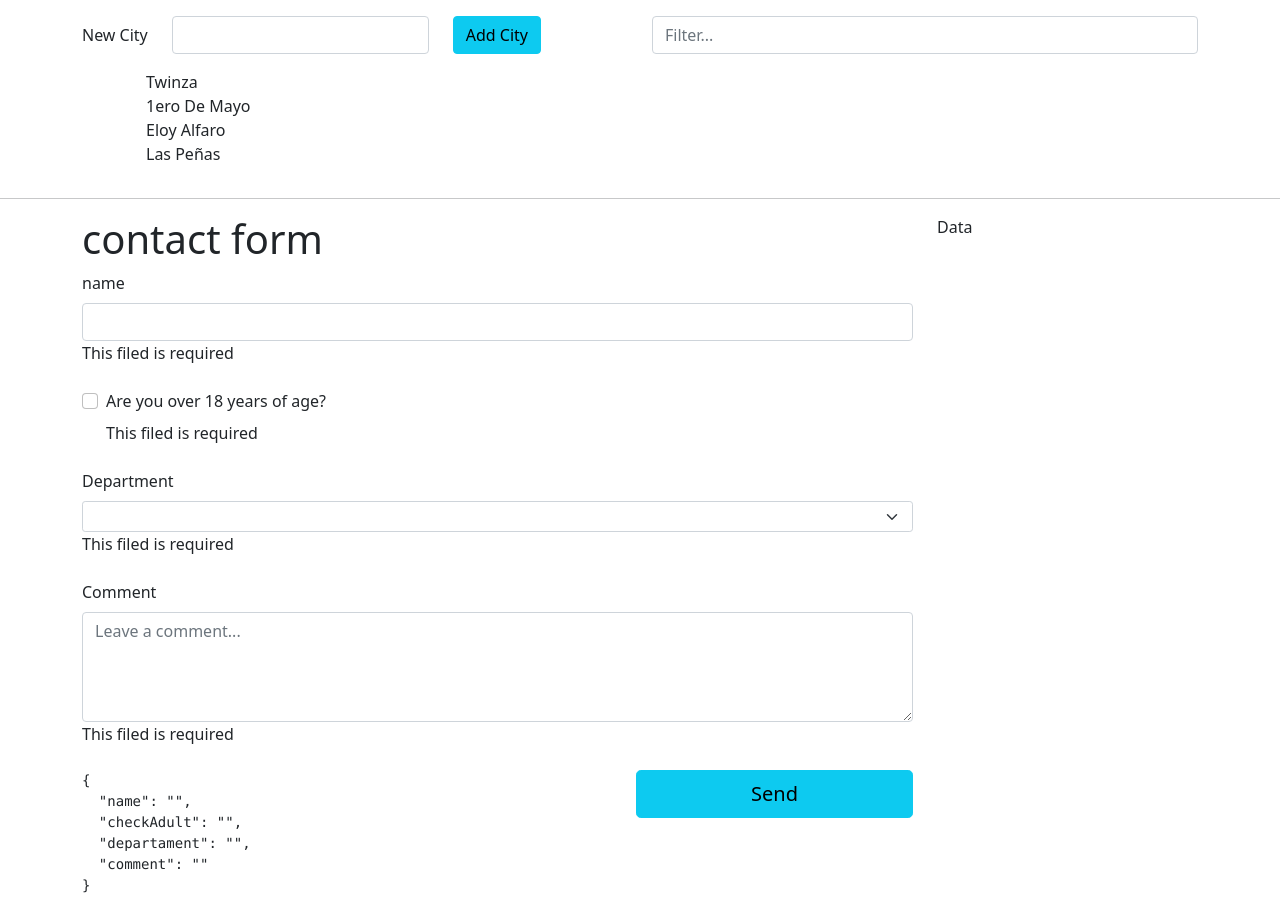
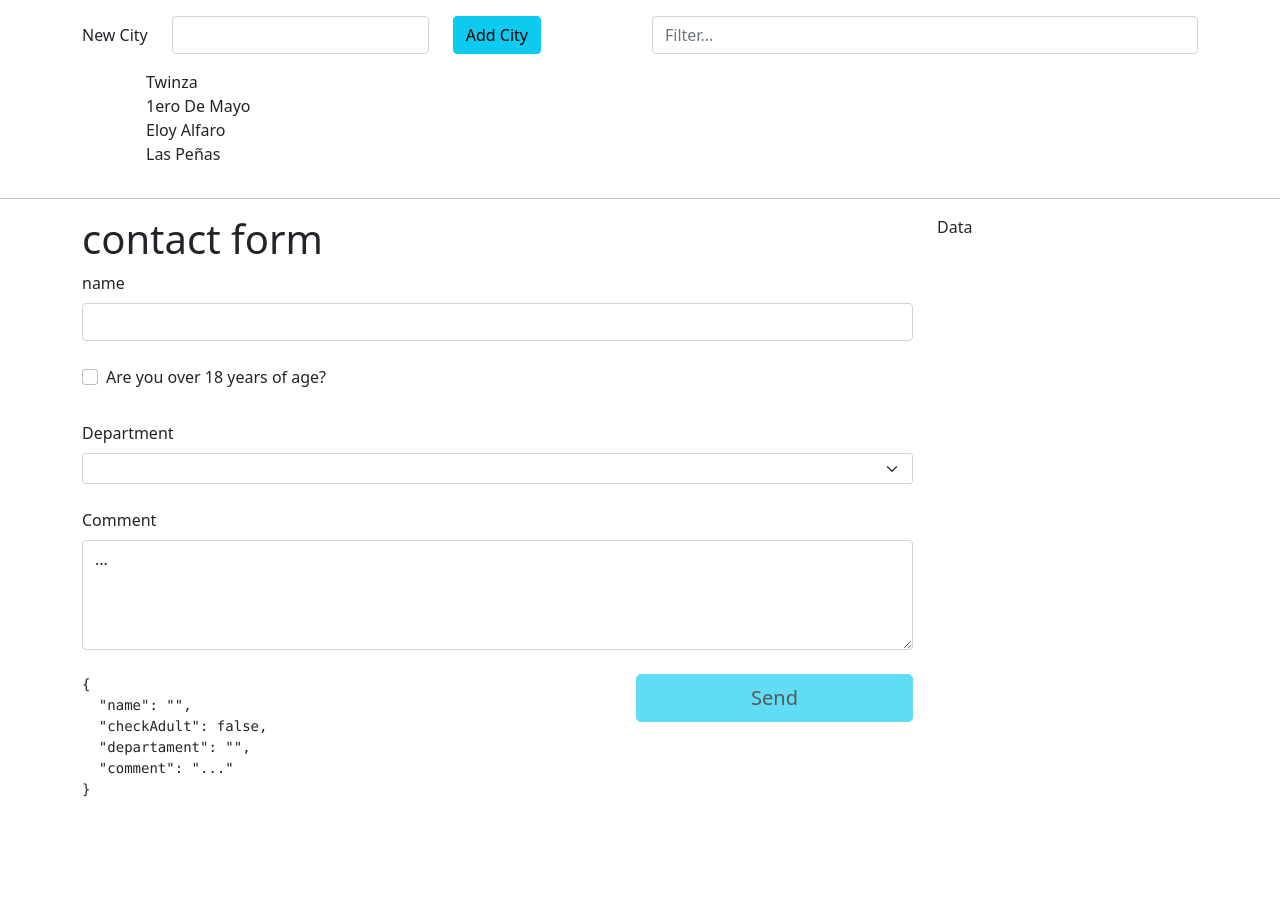
Before and after one commit to xBrayan/LearningAngular28Day, an Angular app: page / in a window 1280 px wide. After the commit the page ends 816 px from the top, so only its background shows below. Built offline with nearby package versions, Linux system fonts and the light colour scheme.

Commit message:
dia 14 - Formularios - TwoWayDataBinding Modelo - Validaciones

```diff
--- a/src/app/contact/contact.component.html
+++ b/src/app/contact/contact.component.html
@@ -2,35 +2,34 @@
 <form 	(ngSubmit)="onSubmit(contactForm.value)" #contactForm="ngForm" >
     <div class="mb-4">
         <label for="name" class="form-label" >name</label>
-        <input type="text" class="form-control" id="name" name="name" ngModel required>
-        <div class="invalid-feeback">This filed is required</div>
+        <input type="text" class="form-control" id="name" name="name" [(ngModel)]="model.name" required #name="ngModel">
+        <div [hidden]="name.valid || name. pristine" class="alert alert-danger">This filed is required</div>
     </div>
 
     <div class="mb-4 form-check">
         <label for="checkAdult" class="form-label">Are you over 18 years of age?</label>
-        <input type="checkbox" class="form-check-input" id="checkAdult" name="checkAdult" ngModel required >
-        <div class="invalid-feeback">This filed is required</div>
+        <input type="checkbox" class="form-check-input" id="checkAdult" name="checkAdult" [(ngModel)]="model.checkAdult" required #checkAdult="ngModel">
+        <div [hidden]="checkAdult.valid || checkAdult. pristine" class="alert alert-danger">This filed is required</div>
     </div>
 
     <div class="mb-4 ">
         <label for="departament" class="form-label">Department</label>
-        <select name="departament" id="departament" class="form-select form-select-sm" ngModel>
+        <select name="departament" id="departament" class="form-select form-select-sm" [(ngModel)]="model.departament">
             <option selected>Open this select menu</option>
             <option value="marketing">Marketing</option>
             <option value="sales">Sales</option>
             <option value="other">Other</option>
         </select>
-        <div class="invalid-feeback">This filed is required</div>
     </div>
 
     <div class="mb-4">
         <label for="comment" class="form-label">Comment</label>
-        <textarea name="comment" id="comment"  rows="4" class="form-control" placeholder="Leave a comment..." ngModel required></textarea>
+        <textarea name="comment" id="comment"  rows="4" class="form-control" placeholder="Leave a comment..." [(ngModel)]="model.comment" required #comment="ngModel"></textarea>
 
-        <div class="invalid-feeback">This filed is required</div>
+        <div [hidden]="comment.valid || comment. pristine" class="alert alert-danger">This filed is required</div>
     </div>
     <div class="d-grid gap-2 col-4 float-end">
-        <button type="submit" class="btn btn-info btn-lg">Send</button>
+        <button type="submit" class="btn btn-info btn-lg" [disabled]="contactForm.invalid">Send</button>
     </div>
 </form>
 <pre>{{contactForm.value | json }}</pre>
--- a/src/app/contact/contact.component.ts
+++ b/src/app/contact/contact.component.ts
@@ -1,4 +1,13 @@
 import { Component, OnInit } from '@angular/core';
+import { NgForm } from '@angular/forms';
+
+interface ContactForm{
+  "name": string;
+  "checkAdult": boolean;
+  "departament": string;
+  "comment": string;
+}
+
 
 @Component({
   selector: 'app-contact',
@@ -7,12 +16,19 @@ import { Component, OnInit } from '@angular/core';
 })
 export class ContactComponent implements OnInit {
 
+  model = {
+    name: "",
+    checkAdult: false,
+    departament: "",
+    comment: "..."
+  }
+
   constructor() { }
 
   ngOnInit(): void {
   }
 
-  onSubmit(values : any): void{
-    console.log('Form Value', values);
+  onSubmit(form : NgForm): void{
+    console.log('Form Value Completo', form);
   }
 }
```
